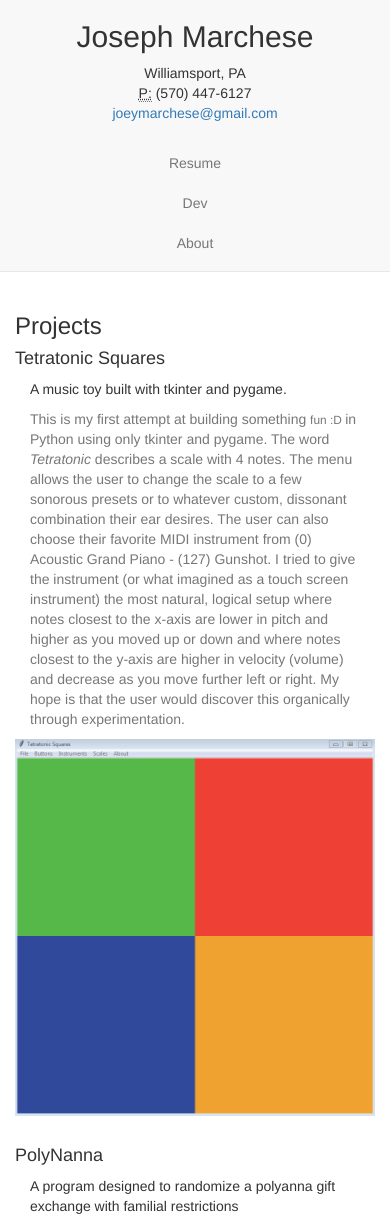
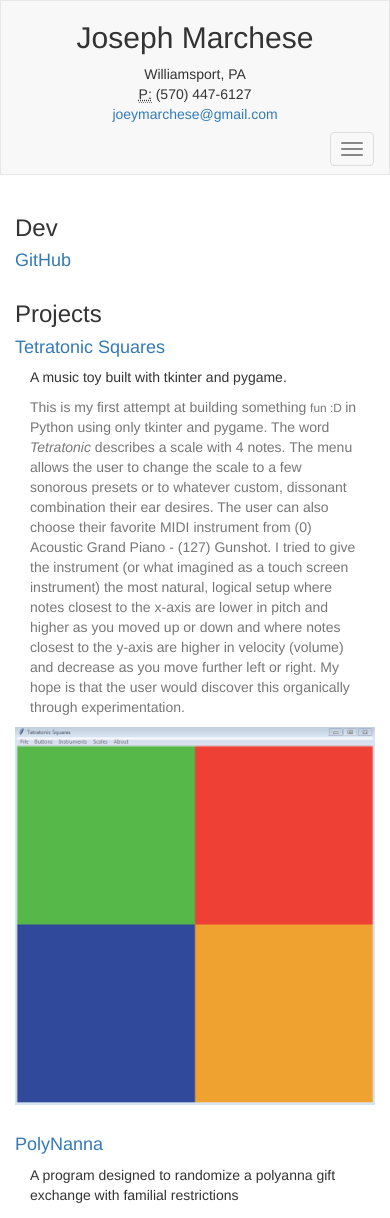
Before and after one commit to joemarchese/resume, a Flask app: page /dev/ in a window 390 px wide. Shown: the top 1218 px of the page. Run offline with Flask 2, Linux system fonts and the light colour scheme; some libraries are stand-ins or nearby versions.

Commit message:
add navbar responsiveness. fix flask_bootstrap templating

```diff
--- a/static/style.css
+++ b/static/style.css
@@ -1,3 +1,14 @@
-body {
-  padding-top: 180px;
+.navbar .navbar-nav {
+  display: inline-block;
+  float: none;
+  vertical-align: top;
+  margin-bottom: 0
 }
+
+.navbar .navbar-collapse {
+  text-align: center;
+}
+
+address {
+  margin-bottom: 0
+}
--- a/templates/about.html
+++ b/templates/about.html
@@ -1,5 +1,5 @@
 {% extends "layout.html" %}
-{% block mycontent %}
+{% block content %}
 <div class='container'>
 <h3>About</h3>
   <p class='container offset-2 text-muted'>In my free time I enjoy; gardening,
@@ -7,4 +7,4 @@
    ultimate frisbee, and playing music. My interests include: jazz,
    environmentalism, artificial intelligence, wine-making, and problem-solving. </p>
 </div>
-{% endblock mycontent %}
+{% endblock content %}
--- a/templates/dev.html
+++ b/templates/dev.html
@@ -1,13 +1,13 @@
 {% extends "layout.html" %}
-{% block mycontent %}
+{% block content %}
 <div class='container'>
   <h3>Dev</h3>
-  <h3><a href='https://github.com/joemarchese'>github</a><h3>
+  <h4><a href='https://github.com/joemarchese' target='_blank'>GitHub</a><h4>
 </div>
 
 <div class='container'>
   <h3>Projects</h3>
-  <h4>Tetratonic Squares</h4>
+  <a href='https://github.com/joemarchese/tetratonicsquares' target='_blank'><h4>Tetratonic Squares</h4></a>
   <p class='container offset-2'>A music toy built with tkinter and pygame.</p>
   <p class='container offset-2 text-muted'>This is my first attempt at building something <small>fun :D </small>in Python
     using only tkinter and pygame. The word <i>Tetratonic</i> describes a scale with 4 notes.
@@ -28,7 +28,7 @@
 </div>
 <br>
 <div class='container'>
-  <h4>PolyNanna</h4>
+  <a href='https://github.com/joemarchese/PolyNanna' target='_blank'><h4>PolyNanna</h4></a>
   <p class='container offset-2'>A program designed to randomize a polyanna gift exchange with familial restrictions</p>
   <p class='container offset-2 text-muted'>This program attempted to solve a common problem at my family Christmas gathering;
     How to make a polyanna gift exchange fair and fun with extended family, preventing recipients in each participant's nuclear family.
@@ -36,11 +36,11 @@
     how to hide results from the program operator, how to present the information to the participants,
     how to prevent repeats in subsequent years. I started building this program a few months after I started teaching myself to code.
     <small><i>read: before I knew that I knew nothing.</i></small> and the github commits reflect my learning process. From
-    <a href='https://github.com/joemarchese/PolyNanna/commit/31da7480a7458c3063fd3a9f8187ad1012ce2296'>the first working commit</a>
+    <a href='https://github.com/joemarchese/PolyNanna/commit/31da7480a7458c3063fd3a9f8187ad1012ce2296' target='_blank'>the first working commit</a>
     with hardcoded data in the script, some unnecessary drawing logic, and poor organization. To the
-    <a href='https://github.com/joemarchese/PolyNanna/blob/927c7d9ebebb68a2c9fb6fce584b030e9e500527/PolyNanna.py'>2016 version</a>
+    <a href='https://github.com/joemarchese/PolyNanna/blob/927c7d9ebebb68a2c9fb6fce584b030e9e500527/PolyNanna.py' target='_blank'>2016 version</a>
     with multiple classes, list comprehensions, history to prevent repeats, and data separated out into text files. To the
-      <a href='https://github.com/joemarchese/PolyNanna'>Most Recent Version</a>
+      <a href='https://github.com/joemarchese/PolyNanna' target='_blank'>Most Recent Version</a>
     with a GUI version, a WebApp version built with Flask that utilizes a Database and Bootstrap, testing with unittest, a README, docstrings, set intersections and differences,
     and all the other capabilities of the language and libraries commonly used by Python developers.
   </p>
@@ -61,4 +61,4 @@
     </figure>
   </div>
 </div>
-{% endblock mycontent %}
+{% endblock content %}
--- a/templates/layout.html
+++ b/templates/layout.html
@@ -1,26 +1,41 @@
 {% extends 'bootstrap/base.html' %}
+{% block title %}Joseph Marchese Resume{% endblock title %}
 
 {% block styles %}
-{{super()}}
+{{ super() }}
 <link rel=stylesheet type=text/css href="{{ url_for('static', filename='style.css') }}">
 {% endblock styles %}
 
-{% block content %}
 {% block navbar %}
-<title>Joseph Marchese Resume</title>
-<div class='navbar navbar-default navbar-fixed-top text-center'>
+<div class='navbar navbar-default text-center'>
   <address>
     <h2>Joseph Marchese</h2>
      Williamsport, PA<br>
      <abbr title="Phone">P:</abbr> (570) 447-6127<br>
-    <a href='mailto:#'>joeymarchese@gmail.com</a><h3>
+    <a href='mailto:#'>joeymarchese@gmail.com</a>
   </address>
-  <ul class='nav navbar-nav'>
-    <li class='nav-item'><a class='nav-link active' href={{ url_for('resume') }}>Resume</a></li>
-    <li class='nav-item'><a class='nav-link active' href={{ url_for('dev') }}>Dev</a></li>
-    <li class='nav-item'><a class='nav-link disabled' href={{ url_for('about') }}>About</a></li>
-  </ul>
+
+  <div class="container-fluid">
+    <!-- Brand and toggle get grouped for better mobile display -->
+    <div class="navbar-header">
+      <button type="button" class="navbar-toggle collapsed" data-toggle="collapse" data-target="#bs-example-navbar-collapse-1" aria-expanded="false">
+        <span class="sr-only">Toggle navigation</span>
+        <span class="icon-bar"></span>
+        <span class="icon-bar"></span>
+        <span class="icon-bar"></span>
+      </button>
+    </div>
+
+    <!-- Collect the nav links, forms, and other content for toggling -->
+    <div class="collapse navbar-collapse" id="bs-example-navbar-collapse-1">
+      <ul class="nav navbar-nav">
+        <li class='nav-item'><a class='nav-link active' href={{ url_for('resume') }}>Resume</a></li>
+        <li class='nav-item'><a class='nav-link active' href={{ url_for('dev') }}>Dev</a></li>
+        <li class='nav-item'><a class='nav-link disabled' href={{ url_for('about') }}>About</a></li>
+      </ul>
+    </div><!-- /.navbar-collapse -->
+  </div><!-- /.container-fluid -->
 </div>
 {% endblock navbar %}
-{% block mycontent %}{% endblock mycontent %}
-{% endblock content %}
+
+{% block content %}{% endblock content %}
--- a/templates/resume.html
+++ b/templates/resume.html
@@ -1,5 +1,5 @@
 {% extends "layout.html" %}
-{% block mycontent %}
+{% block content %}
 <div class='container'>
   <h3>Education</h3>
   <p class='container offset-2'>Lycoming College, Williamsport, PA: Fall 2008 - Spring 2012<br>
@@ -80,4 +80,4 @@
     Debian Linux. Music Performance. Music Theory. Music Instruction. Adobe Photoshop CS6.
   </p>
 </div>
-{% endblock mycontent %}
+{% endblock content %}
```
